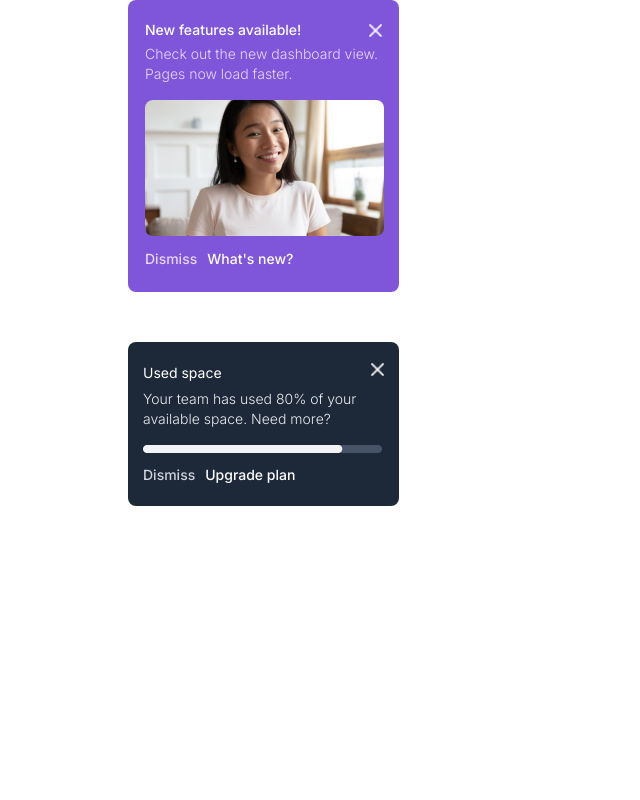
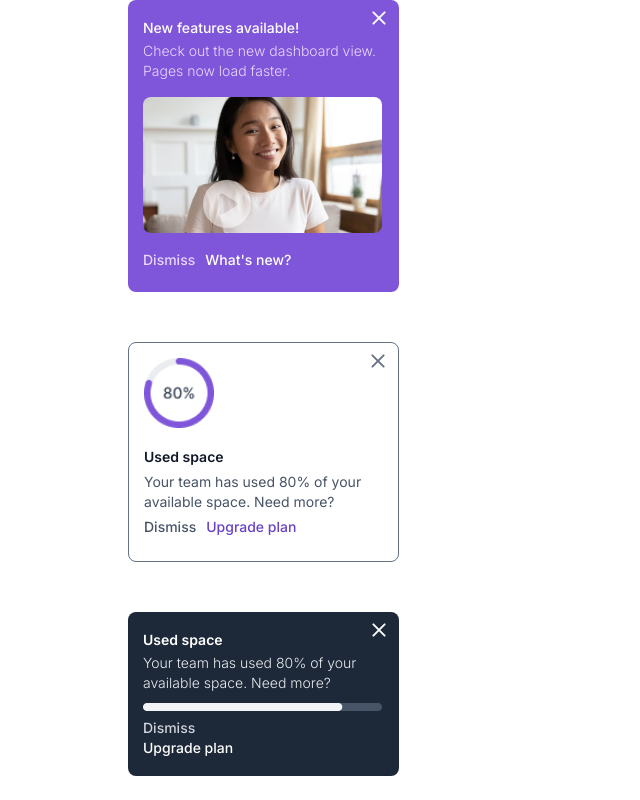
Before and after one commit to aidannee/flex-card, a plain HTML site: page index.html in a window 1280 px wide. Shown: the whole page, without its empty margins (0-640 px from the left). Drawn offline with nearby package versions, Linux system fonts and the light colour scheme.

Commit message:
still some editing to do

```diff
--- a/css/style.css
+++ b/css/style.css
@@ -9,10 +9,10 @@ body {
   width: 80%;
   margin: auto;
 }
-.container1 {
+.container1 {position: relative;
   display: flex;
   flex-direction: column;
-  padding: 17px;
+  padding: 15px;
   height: 292px;
   width: 271px;
   background-color: #7f56d9;
@@ -56,10 +56,12 @@ body {
   display: flex;
   justify-content: space-between;
 }
-.x img {
-  height: 13px;
-  width: 13px;
+.x i {
+  font-size: 30px;
   color: white;
+  position: absolute;
+  top: 0;
+  right: 5px;
 }
 .title {
   margin-top: 3px;
@@ -89,29 +91,82 @@ body {
   left: 75px;
 }
 
+
+
+
+
+
+
 /*    SECTION 2    */
 
-/* .container2 {
+.container2 {
+  position: relative;
   height: 220px;
   width: 271px;
   background-color: white;
-  border: 1px solid black;
+  border: 1px solid #667085;
   border-radius: 8px;
   margin-bottom: 50px;
-}
-#pcircle {
-  height: 100px;
+  display: flex;
+  flex-direction: column;
+
+  padding: 15px;
 }
 
-.line1 i {
-  color: black;
-  padding-right: 15px;
-  font-size: 100px;
-} */
+.line1{padding-bottom: 15px;}
+#pcircle {
+  height: 70px;
+}
+
+.line1 i {position: absolute;
+  top: 0;
+  right: 5px;
+  color: #667085;
+  font-size: 30px;
+}
+
+.used01 {
+  color: #101828;
+  font-style: normal;
+  font-weight: 600;
+  font-size: 14px;
+  line-height: 20px;
+}
+
+.line2 {
+  color: #475467;
+  font-style: normal;
+  font-weight: 400;
+  font-size: 14px;
+  line-height: 20px;
+  padding-bottom: 5px;
+}
+
+
+.dismiss2 {
+  color: #475467;
+  font-weight: 500;
+  font-size: 14px;
+  line-height: 20px;
+  padding-right: 10px;
+}
+.upgrade {
+  color: #6941c6;
+  font-weight: 500;
+  font-size: 14px;
+  line-height: 20px;
+}
+
+
+
+
+
+
+
 
 /*    SECTION 3    */
 
-.container3 {
+.container3 {position: relative;
   width: 271px;
   height: 164px;
   background: #1d2939;
@@ -125,9 +180,9 @@ body {
 .used {
   color: white;
   font-style: normal;
-font-weight: 00;
-font-size: 14px;
-line-height: 20px;
+  font-weight: 600;
+  font-size: 14px;
+  line-height: 20px;
 }
 
 .line1-2 {
@@ -135,28 +190,29 @@ line-height: 20px;
   justify-content: space-between;
 }
 
-.x3 {
-  height: 13px;
-  width: 13px;
+.line1-2 i {position: absolute;
+  top: 0;
+  right: 5px;
+  font-size: 30px;
   color: white;
 }
 
 .line2-2 {
-  color: #EAECF0;
+  color: #eaecf0;
   font-style: normal;
-font-weight: 300;
-font-size: 14px;
-line-height: 20px;
+  font-weight: 300;
+  font-size: 14px;
+  line-height: 20px;
 }
 
-.dismiss2 {
+.dismiss3 {
   color: #d0d5dd;
   font-weight: 500;
   font-size: 14px;
   line-height: 20px;
   padding-right: 10px;
 }
-.upgrade {
+.upgrade2 {
   color: white;
   font-weight: 500;
   font-size: 14px;
--- a/index.html
+++ b/index.html
@@ -6,9 +6,7 @@
     <meta name="viewport" content="width=device-width, initial-scale=1.0" />
     <link
       rel="stylesheet"
-      href="https://cdn.jsdelivr.net/npm/bootstrap@4.6.2/dist/css/bootstrap.min.css"
-      integrity="sha384-xOolHFLEh07PJGoPkLv1IbcEPTNtaed2xpHsD9ESMhqIYd0nLMwNLD69Npy4HI+N"
-      crossorigin="anonymous"
+      href="https://cdn.jsdelivr.net/npm/bootstrap-icons@1.3.0/font/bootstrap-icons.css"
     />
     <link
       rel="stylesheet"
@@ -21,7 +19,7 @@
     <div class="container1">
       <div class="header">
         <div class="title">New features available!</div>
-        <div class="x"><img src="/icon/x.png" alt="x" /></div>
+        <div class="x"><i class="bi bi-x"></i></div>
       </div>
 
       <div class="sub">
@@ -39,26 +37,36 @@
       </div>
     </div>
 
-    <!-- <div class="container2">
+    <div class="container2">
       <div class="line1">
         <img id="pcircle" src="/icon/Progress circle.png" alt="" /><i
           class="bi bi-x"
         ></i>
       </div>
-    </div> -->
+      <div class="line2"><div class="used01">Used space</div></div>
+      <div class="line2">
+        Your team has used 80% of your available space. Need more?
+      </div>
+      <div id="baseline2">
+        <div class="dismiss2">Dismiss</div>
+        <div class="upgrade">Upgrade plan</div>
+      </div>
+    </div>
 
     <div class="container3">
       <div class="line1-2">
         <div class="used">Used space</div>
-        <img class="x3" src="/icon/x.png" alt="" />
+        <i
+          class="bi bi-x"
+        ></i>
       </div>
       <div class="line2-2">
         Your team has used 80% of your available space. Need more?
       </div>
       <div class="bar"><img src="/icon/Progress bar.png" alt="" /></div>
-      <div id="baseline2">
-        <div class="dismiss2">Dismiss</div>
-        <div class="upgrade">Upgrade plan</div>
+      <div id="baseline3">
+        <div class="dismiss3">Dismiss</div>
+        <div class="upgrade2">Upgrade plan</div>
       </div>
     </div>
   </body>
```
